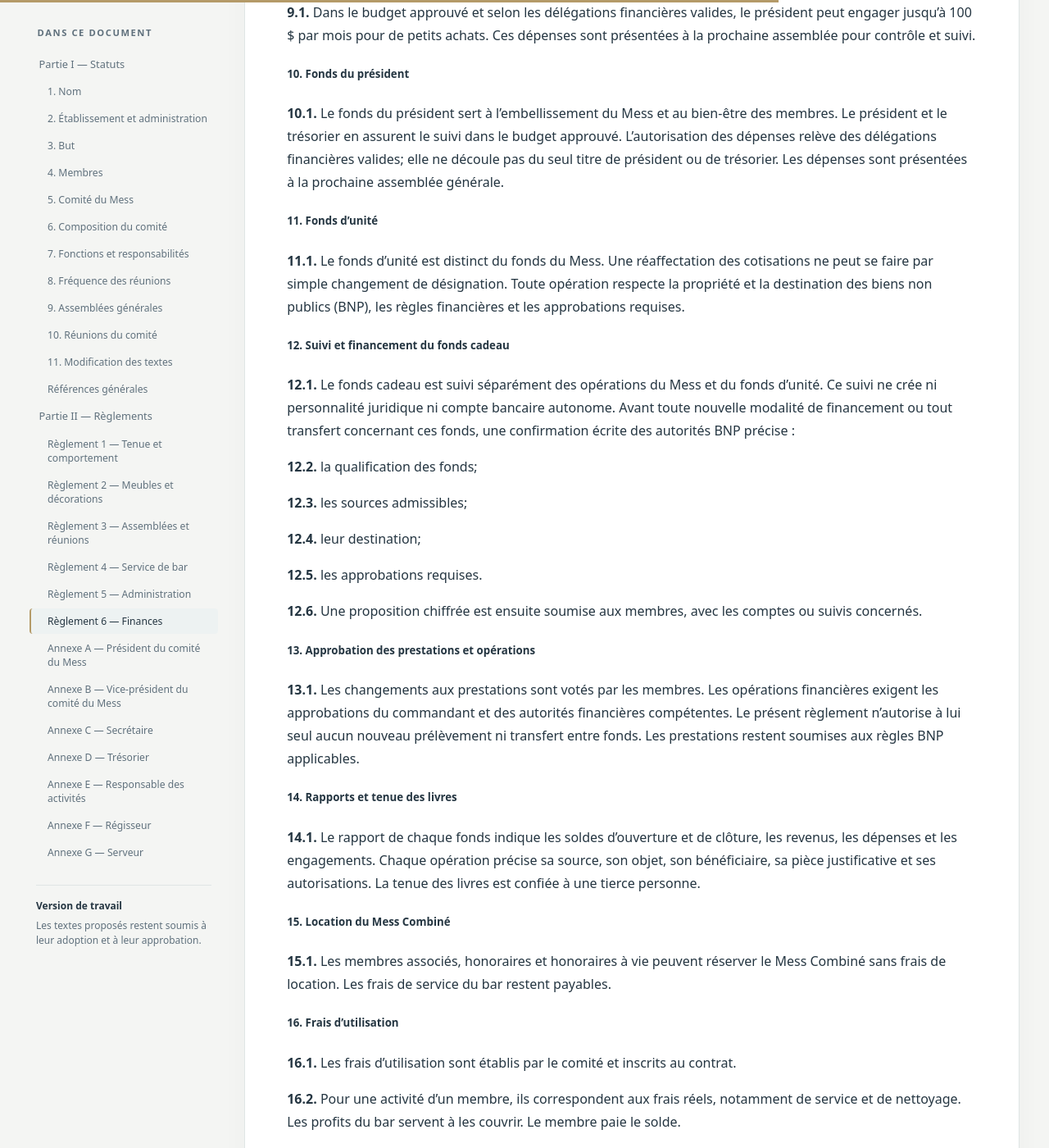
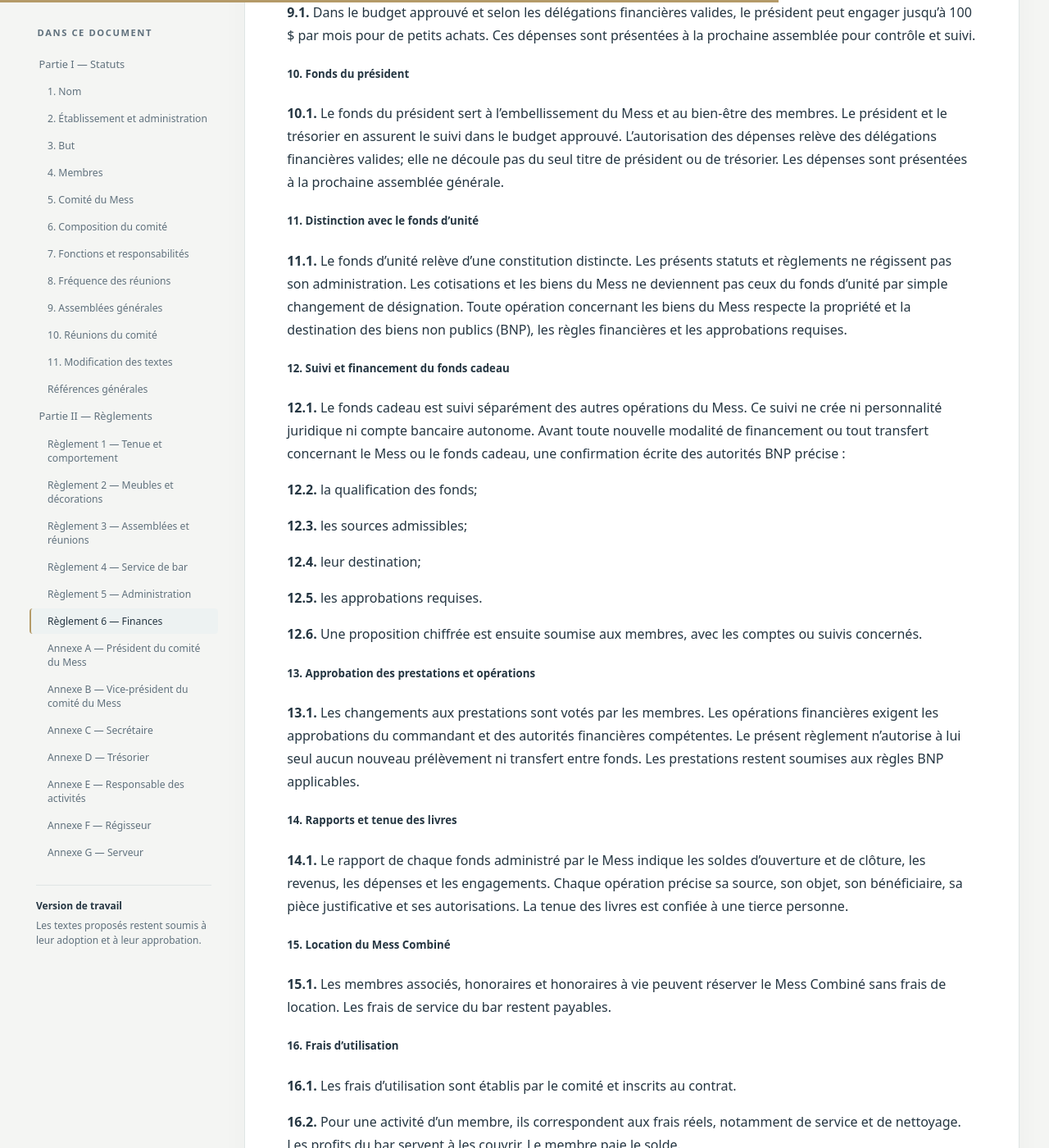
Before and after one commit to shocktubeM81/mess-9eg, a Jekyll site: the page built from index.md, in a window 1280 px wide and 1400 px high, scrolled down 15585 px. Shown: the whole window at 82% size. Built offline with Jekyll 4.4.1, drawn with Linux system fonts in a browser that asks for light colours.

Commit message:
Distinguer le fonds d’unité régi par sa propre constitution

```diff
--- a/_includes/textes/r6.md
+++ b/_includes/textes/r6.md
@@ -104,11 +104,11 @@
 
 <a id="r6-article-11"></a>
 
-### 11. Fonds d’unité {#r6-section-heading-11}
+### 11. Distinction avec le fonds d’unité {#r6-section-heading-11}
 
 <a id="r6-p-11-1"></a>
 
-**11.1.** Le fonds d’unité est distinct du fonds du Mess. Une réaffectation des cotisations ne peut se faire par simple changement de désignation. Toute opération respecte la propriété et la destination des biens non publics (BNP), les règles financières et les approbations requises.
+**11.1.** Le fonds d’unité relève d’une constitution distincte. Les présents statuts et règlements ne régissent pas son administration. Les cotisations et les biens du Mess ne deviennent pas ceux du fonds d’unité par simple changement de désignation. Toute opération concernant les biens du Mess respecte la propriété et la destination des biens non publics (BNP), les règles financières et les approbations requises.
 
 <a id="r6-article-12"></a>
 
@@ -116,7 +116,7 @@
 
 <a id="r6-p-12-1"></a>
 
-**12.1.** Le fonds cadeau est suivi séparément des opérations du Mess et du fonds d’unité. Ce suivi ne crée ni personnalité juridique ni compte bancaire autonome. Avant toute nouvelle modalité de financement ou tout transfert concernant ces fonds, une confirmation écrite des autorités BNP précise :
+**12.1.** Le fonds cadeau est suivi séparément des autres opérations du Mess. Ce suivi ne crée ni personnalité juridique ni compte bancaire autonome. Avant toute nouvelle modalité de financement ou tout transfert concernant le Mess ou le fonds cadeau, une confirmation écrite des autorités BNP précise :
 
 <a id="r6-p-12-2"></a>
 
@@ -152,7 +152,7 @@
 
 <a id="r6-p-14-1"></a>
 
-**14.1.** Le rapport de chaque fonds indique les soldes d’ouverture et de clôture, les revenus, les dépenses et les engagements. Chaque opération précise sa source, son objet, son bénéficiaire, sa pièce justificative et ses autorisations. La tenue des livres est confiée à une tierce personne.
+**14.1.** Le rapport de chaque fonds administré par le Mess indique les soldes d’ouverture et de clôture, les revenus, les dépenses et les engagements. Chaque opération précise sa source, son objet, son bénéficiaire, sa pièce justificative et ses autorisations. La tenue des livres est confiée à une tierce personne.
 
 <a id="r6-article-15"></a>
 
```
